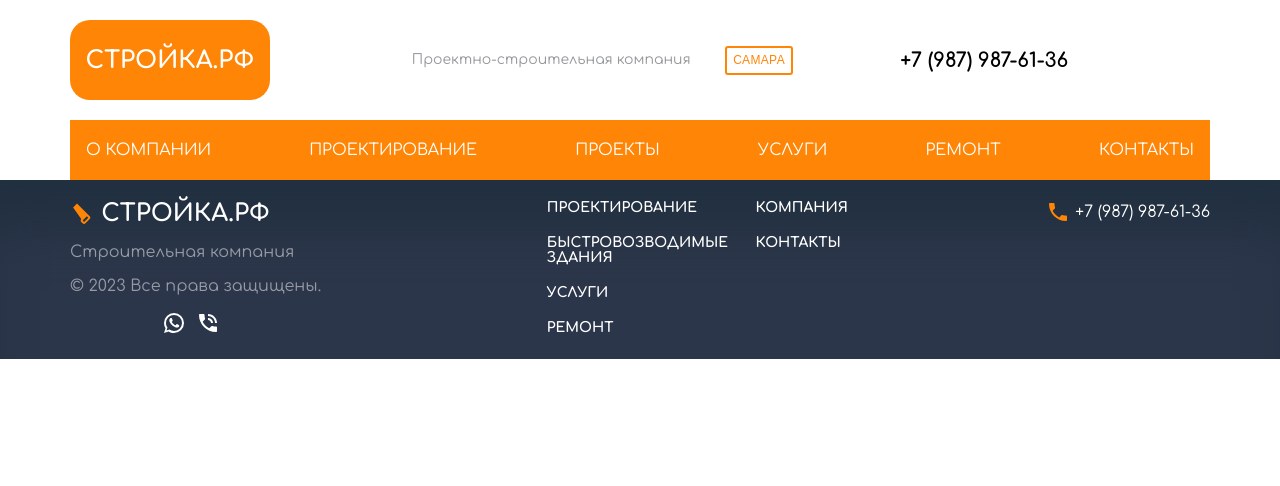
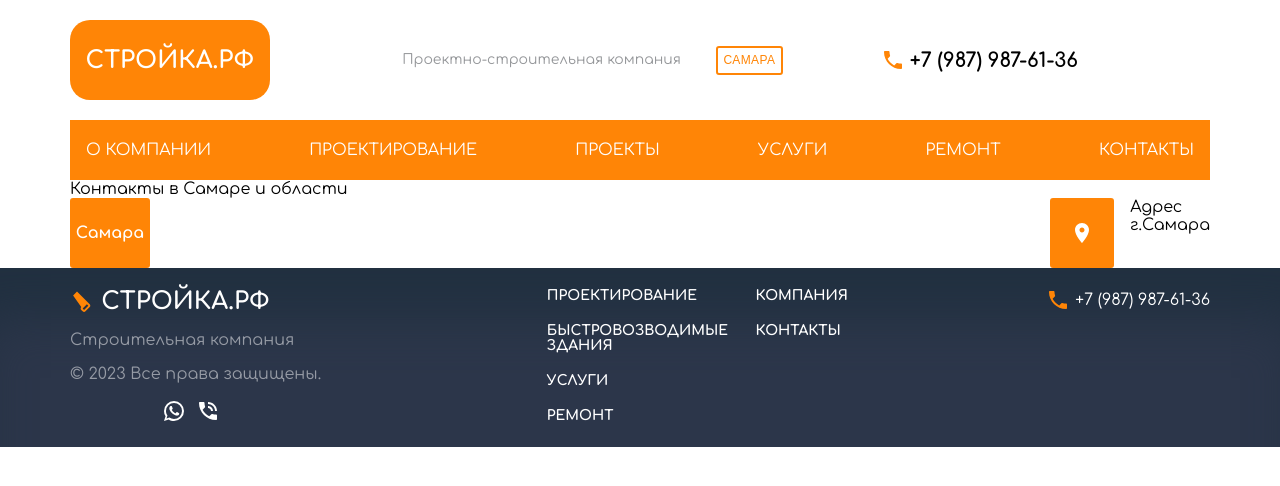
Before and after one commit to PolushkinDenis/stroyka, a React (Create React App) app: page /stroyka/contacts in a window 1280 px wide. Shown: the top 486 px of the page. Built offline with nearby package versions, Linux system fonts and the light colour scheme.

Commit message:
contackts page start

```diff
--- a/src/App.tsx
+++ b/src/App.tsx
@@ -11,6 +11,7 @@ import Structure from './pages/disign/structure/Structure';
 import Fasad from './pages/disign/fasad/Fasad';
 import Fundament from './pages/disign/fundament/Fundament';
 import Footer from './components/footer/Footer';
+import Contacts from './pages/contacts/Contacts';
 
 const App = () => {
   return (
@@ -27,6 +28,8 @@ const App = () => {
             <Route path="/stroyka/sooruzhenie" element={<Structure />} />
             <Route path="/stroyka/fasad" element={<Fasad />} />
             <Route path="/stroyka/fundament" element={<Fundament />} />
+            <Route path="/stroyka/contacts" element={<Contacts />} />
+
           </>
       </Routes>
       <Footer />
--- a/src/components/designing/Designing.tsx
+++ b/src/components/designing/Designing.tsx
@@ -9,7 +9,7 @@ interface DesigningProps {
 
 const Designing: FC<DesigningProps> = ({ image, title, children }) => {
     return (
-        <div className='designing'>
+        <main className='designing'>
             <h1>{title}</h1>
             <div className='designing__container-img'>
                 <img className='designing__img' src={image} />
@@ -17,7 +17,7 @@ const Designing: FC<DesigningProps> = ({ image, title, children }) => {
             <div className='designing__container'>
                 {children}
             </div>
-        </div>
+        </main>
     )
 }
 
--- a/src/components/footer/Footer.scss
+++ b/src/components/footer/Footer.scss
@@ -67,6 +67,11 @@ footer {
         .footer__content {
             flex-direction: column;
             align-items: center;
+            .footer__main {
+                display: flex;
+                flex-direction: column;
+                align-items: center;
+            }
             .content__box1 {
                 margin-top: 20px;
                 a {
--- a/src/components/footer/Footer.tsx
+++ b/src/components/footer/Footer.tsx
@@ -10,7 +10,7 @@ const Footer: FC = () => {
     return (
         <footer>
             <div className="footer__content">
-                <div>
+                <div className="footer__main">
                     <NavLink to="/stroyka" className="footer__content-logo">
                         <CarpenterIcon sx={{ color: "#ff8506" }} />СТРОЙКА.РФ
                     </NavLink>
--- a/src/components/header/Header.scss
+++ b/src/components/header/Header.scss
@@ -50,6 +50,8 @@ header {
             }
         }
         .header__contacts {
+            display: flex;
+            align-items: center;
             color: #222;
             font-weight: 600;
             line-height: 21px;
@@ -58,6 +60,7 @@ header {
             a {
                 text-decoration: none;
                 color: #000;
+                margin-left: 5px;
             }
         }
         .header__contacts-mob {
@@ -151,20 +154,7 @@ header {
     }
 }
 
-@media (max-width: 899px) {
-    header {
-        .header__main {
-            .header__type {
-                .header__type-text {
-                    display: none;
-                }
-            }
-        }
-        .header__nav {
-            display: none;
-        }
-    }
-}
+
 
 @media (max-width: 500px) {
     header {
@@ -269,3 +259,21 @@ header {
     margin-right: 10px;
     margin-bottom: 10px;
 }
+
+@media (max-width: 899px) {
+    .navbar {
+        display: none;
+    }
+    header {
+        .header__main {
+            .header__type {
+                .header__type-text {
+                    display: none;
+                }
+            }
+        }
+        .header__nav {
+            display: none;
+        }
+    }
+}
--- a/src/components/header/Header.tsx
+++ b/src/components/header/Header.tsx
@@ -41,13 +41,14 @@ const Header: FC = () => {
                     <button className="header__type-button">САМАРА</button>
                 </div>
                 <div className="header__contacts">
+                    <LocalPhoneIcon sx={{color: "#ff8506"}} />
                     <a href="tel:+79879876136">+7 (987) 987-61-36</a>
                 </div>
                 <div className="header__contacts-mob">
                     {/* PHONE */}
                     <Box sx={{ flexGrow: 0 }}>
                         <IconButton onClick={handleOpenUserMenu} sx={{ p: 0 }}>
-                            <LocalPhoneIcon />
+                            <LocalPhoneIcon sx={{color: "#ff8506"}}/>
                         </IconButton>
                         <Menu
                             sx={{ mt: '45px' }}
@@ -249,7 +250,7 @@ const Header: FC = () => {
                             </Accordion>
                             <div className="contacts__mob-link">
                                 <Typography sx={{ fontFamily: `'Comfortaa', cursive`, textDecoration: 'none' }}>
-                                    <NavLink className="header__link" to="/stroyka">КОНТАКТЫ</NavLink>
+                                    <NavLink className="header__link" to="/stroyka/contacts">КОНТАКТЫ</NavLink>
                                 </Typography>
                             </div>
                         </Box>
@@ -320,7 +321,7 @@ const Header: FC = () => {
                         <NavLink className="navigate__type-link" to="/stroyka">Ремонт кровли </NavLink>
                     </div>
                 </div>
-                <div className="nav-item">КОНТАКТЫ</div>
+                <NavLink to='/stroyka/contacts' className="nav-item">КОНТАКТЫ</NavLink>
             </nav>
         </header>
     )
--- a/src/pages/contacts/Contacts.scss
+++ b/src/pages/contacts/Contacts.scss
@@ -0,0 +1,39 @@
+.contacts {
+    max-width: 1140px;
+    margin: 0 auto;
+    .contacts__info {
+        display: flex;
+        justify-content: space-between;
+        .info-city {
+            display: flex;
+            align-items: center;
+            justify-content: center;
+            width: 80px;
+            height: 70px;
+            background-color: #ff8506;
+            color: #fff;
+            font-weight: 700;
+            border-radius: 3px;
+        }
+        .info__box {
+            display: flex;
+            .info__box-item {
+                display: flex;
+                .info-img {
+                    display: flex;
+                    align-items: center;
+                    justify-content: center;
+                    width: 80px;
+                    height: 70px;
+                    background-color: #ff8506;
+                    border-radius: 3px;
+                }
+                .info__box-details {
+                    display: flex;
+                    flex-direction: column;
+                    margin-left: 10%;
+                }
+            }
+        }
+    }
+}
--- a/src/pages/contacts/Contacts.tsx
+++ b/src/pages/contacts/Contacts.tsx
@@ -1,11 +1,28 @@
 import React, { FC } from "react";
 import './Contacts.scss'
+import LocationOnIcon from '@mui/icons-material/LocationOn';
 
 const Contacts: FC = () => {
     return (
-        <div>
+        <main className="contacts">
+            <section>Контакты в Самаре и области</section>
+            <div className="contacts__info">
+                <div className="info-city">Самара</div>
+                <div className="info__box">
+                    <div className="info__box-item">
+                        <div className="info-img"><LocationOnIcon sx={{color: "#fff"}}/></div>
+                        <div className="info__box-details">
+                            <span>Адрес</span>
+                            <span>г.Самара</span>
+                        </div>
+                    </div>
 
-        </div>
+
+                </div>
+
+            </div>
+
+        </main>
     )
 }
 
--- a/src/pages/main/Main.tsx
+++ b/src/pages/main/Main.tsx
@@ -6,7 +6,7 @@ const Main: FC = () => {
 
 
     return (
-        <div className="main">
+        <main className="main">
             <MainGallery />
             <h1 className="main-h1">Проектирование, строительство, ремонт под ключ в Самаре</h1>
             <div className="main-info">
@@ -35,7 +35,7 @@ const Main: FC = () => {
                     гарантия.
                 </p>
             </div>
-        </div>
+        </main>
     )
 }
 
```
